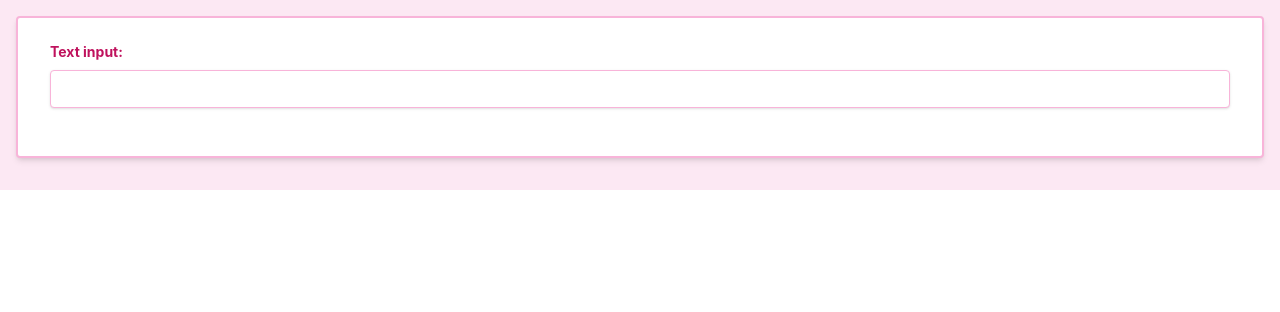
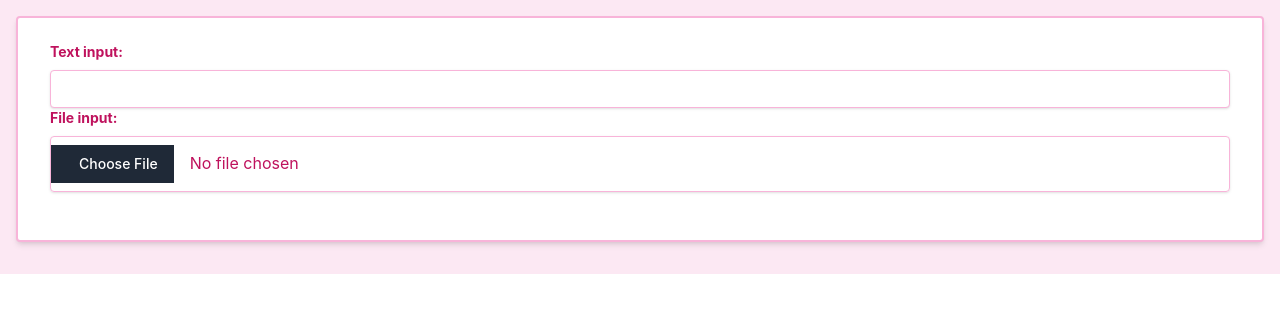
Before and after one commit to tip226/aws-file-upload, a React (Create React App) app in the folder frontend/: page / in a window 1280 px wide. Shown: the top 312 px of the page. Built offline with nearby package versions, Linux system fonts and the light colour scheme.

Commit message:
added file input

```diff
--- a/frontend/src/App.js
+++ b/frontend/src/App.js
@@ -24,6 +24,15 @@ function App() {
             onChange={handleTextChange}
             className="shadow appearance-none border border-pink-300 rounded w-full py-2 px-3 text-pink-700 leading-tight focus:outline-none focus:shadow-outline focus:border-pink-500"
           />
+          <div className="mb-4">
+            <label className="block text-pink-700 text-sm font-bold mb-2" htmlFor="file">File input:</label>
+            <input
+              type="file"
+              id="file"
+              onChange={handleFileChange}
+              className="shadow appearance-none border border-pink-300 rounded w-full py-2 px-3 text-pink-700 leading-tight focus:outline-none focus:shadow-outline focus:border-pink-500"
+            />
+          </div>
         </div>
       </form>
     </div>
```
